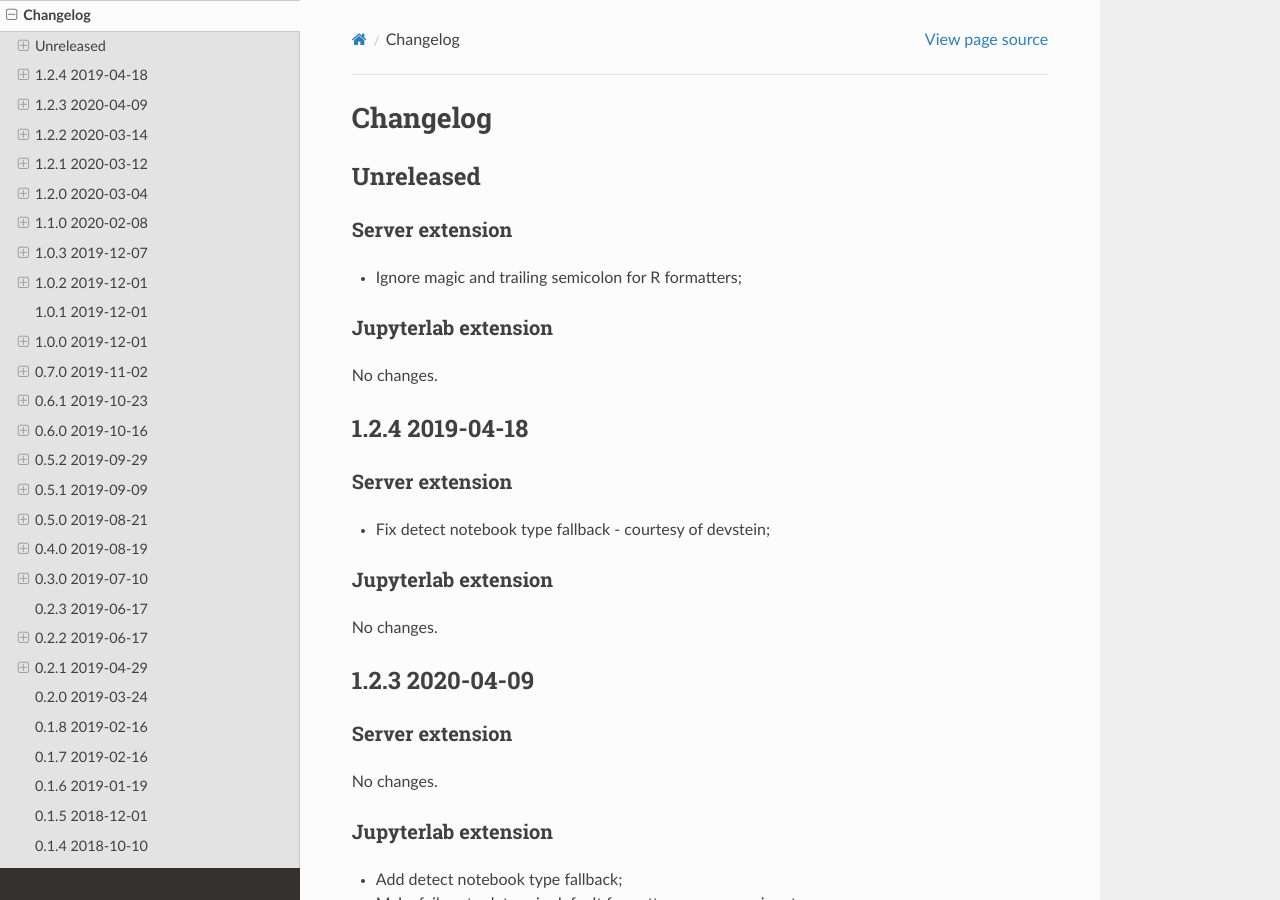
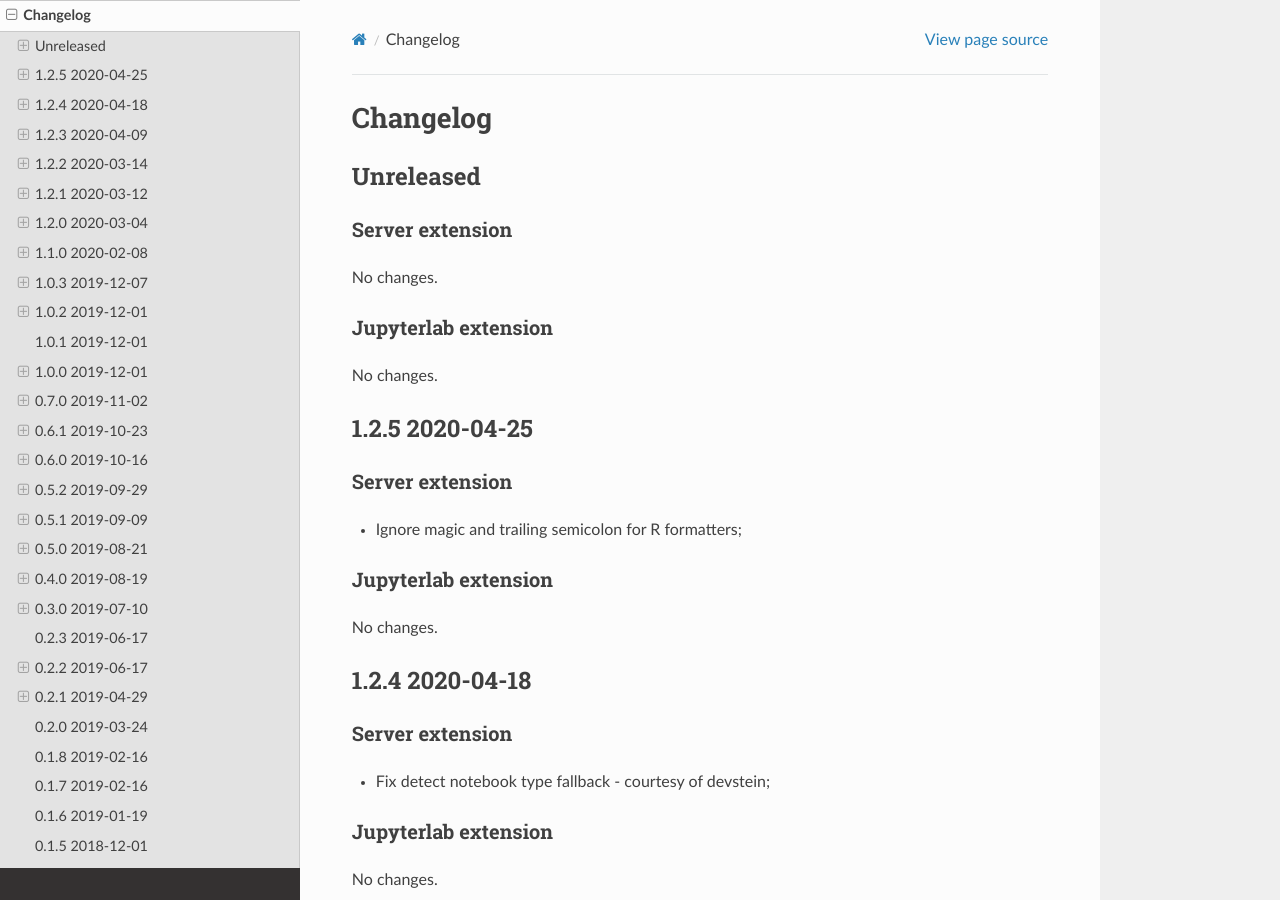
Before and after one commit to jupyterlab-contrib/jupyterlab_code_formatter, a Sphinx documentation site: the page built from docs/changelog.rst, in a window 1280 px wide and 900 px high. Built offline with Sphinx 7.4.7 and the Read the Docs theme 2.0.0, drawn with Linux system fonts in a browser that asks for light colours.

Commit message:
Publish 1.2.5
And fix a minor time-travel issue.

```diff
--- a/docs/changelog.rst
+++ b/docs/changelog.rst
@@ -3,6 +3,19 @@ Changelog
 
 Unreleased
 ==========
+
+Server extension
+----------------
+
+No changes.
+
+Jupyterlab extension
+--------------------
+
+No changes.
+
+1.2.5 2020-04-25
+================
 
 Server extension
 ----------------
@@ -14,7 +27,7 @@ Jupyterlab extension
 
 No changes.
 
-1.2.4 2019-04-18
+1.2.4 2020-04-18
 ================
 
 Server extension
```
Also changed, not shown: 4 other files.
